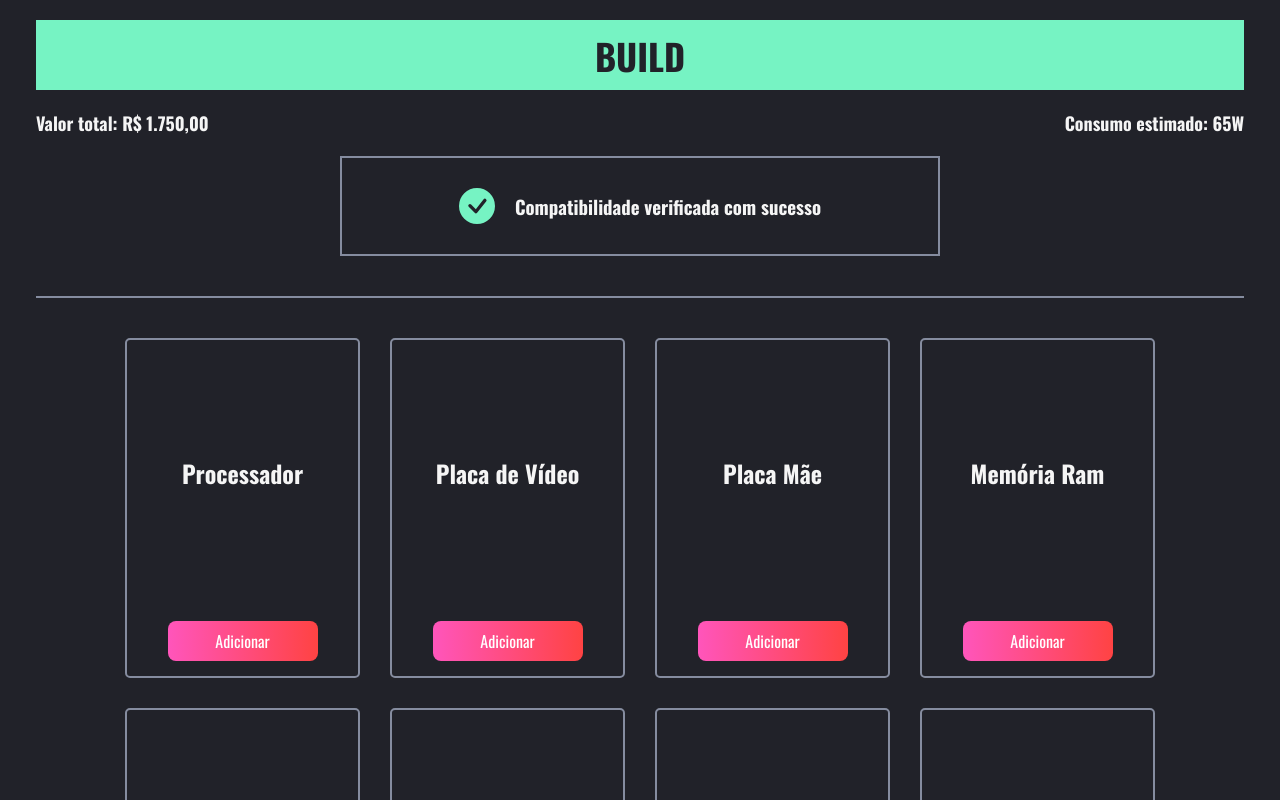
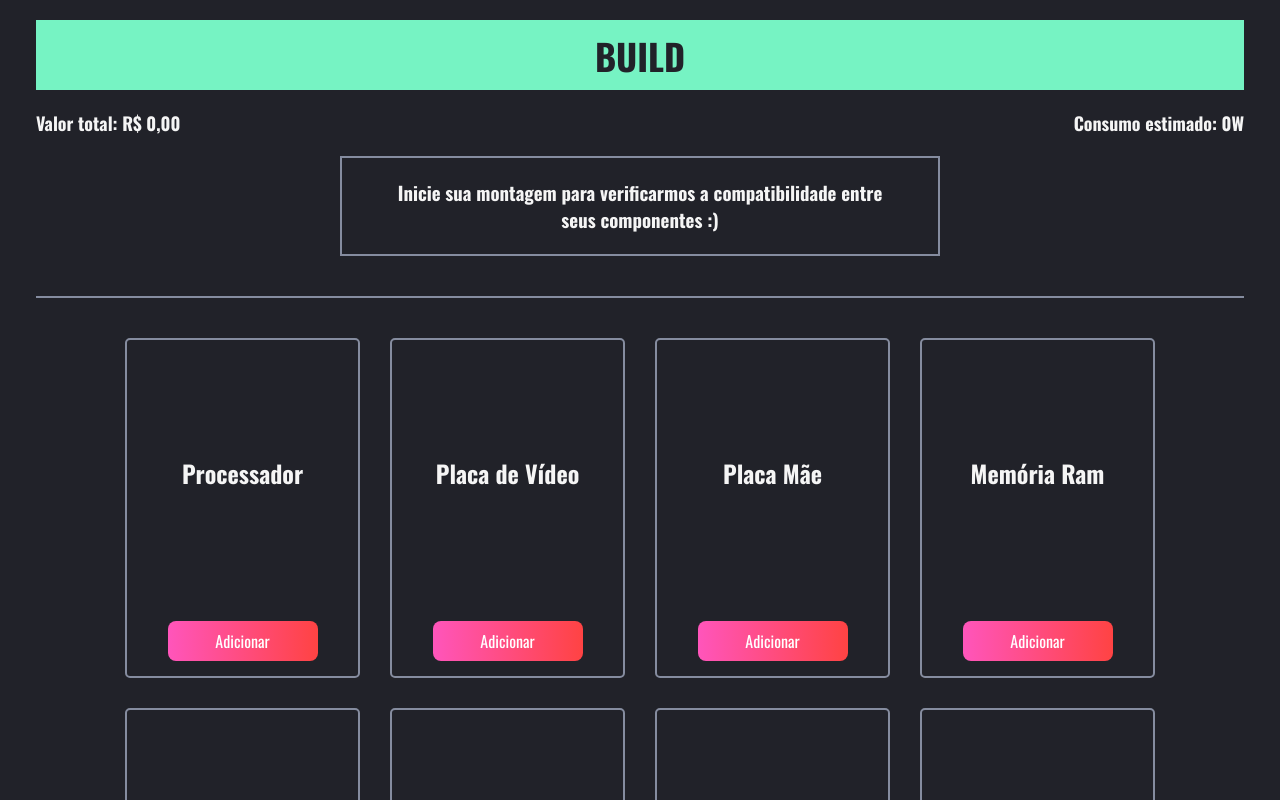
Before and after one commit to igormgg/pc-builder-capstone-q2, a React (Create React App) app: page /build in a window 1280 px wide. Shown: the top 800 px of the page. Built offline with nearby package versions, Linux system fonts and the light colour scheme; no server answers.

Commit message:
fix: styles file

```diff
--- a/src/components/Button/index.jsx
+++ b/src/components/Button/index.jsx
@@ -1,4 +1,4 @@
-import { StyledButton } from "./style";
+import { StyledButton } from "./styles";
 
 export const Button = ({ children, variant, size, ...rest }) => {
   return (
--- a/src/pages/Build/index.jsx
+++ b/src/pages/Build/index.jsx
@@ -1,5 +1,5 @@
 import { Button } from "../../components/Button";
-import { Container, Header, Main, Footer } from "./style";
+import { Container, Header, Main, Footer } from "./styles";
 import { BsCheckCircleFill } from "react-icons/bs";
 import { IoIosWarning } from "react-icons/io";
 import { useEffect, useState } from "react";
@@ -34,10 +34,10 @@ const Build = () => {
           <h3>Build</h3>
         </div>
         <div className="info">
-          <h3 id="total">Valor total: R$ 1.750,00</h3>
-          <h3 id="psu">Consumo estimado: 65W</h3>
+          <h3 id="total">Valor total: R$ 0,00</h3>
+          <h3 id="psu">Consumo estimado: 0W</h3>
         </div>
-        {/* <div className="validation_status">
+        <div className="validation_status">
           <div className="content">
             <h3>
               Inicie sua montagem para verificarmos a compatibilidade entre seus
@@ -45,18 +45,18 @@ const Build = () => {
             </h3>
           </div>
         </div>
-        <div className="validation_status">
+        {/* <div className="validation_status">
           <div className="content fail">
             <IoIosWarning></IoIosWarning>
             <h3>Incompatibilidade detectada</h3>
           </div>
         </div> */}
-        <div className="validation_status">
+        {/* <div className="validation_status">
           <div className="content success">
             <BsCheckCircleFill></BsCheckCircleFill>
             <h3>Compatibilidade verificada com sucesso</h3>
           </div>
-        </div>
+        </div> */}
       </Header>
       <Main>
         {Object.entries(categorySchema).map((item, index) => {
```
Also changed, not shown: src/components/Button/styles.js (renamed from src/components/Button/style.js), src/pages/Build/styles.js (renamed from src/pages/Build/style.js).
